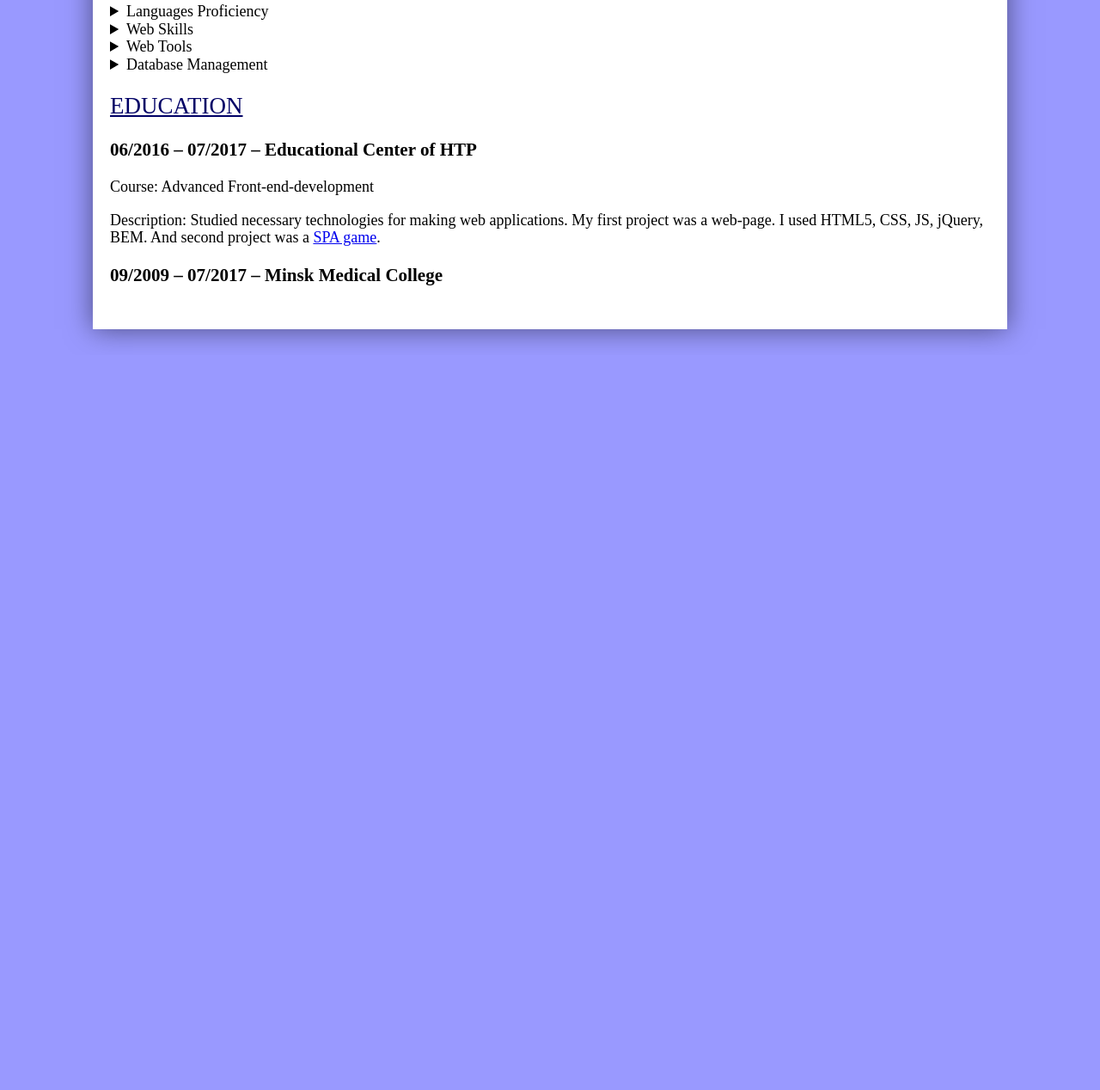
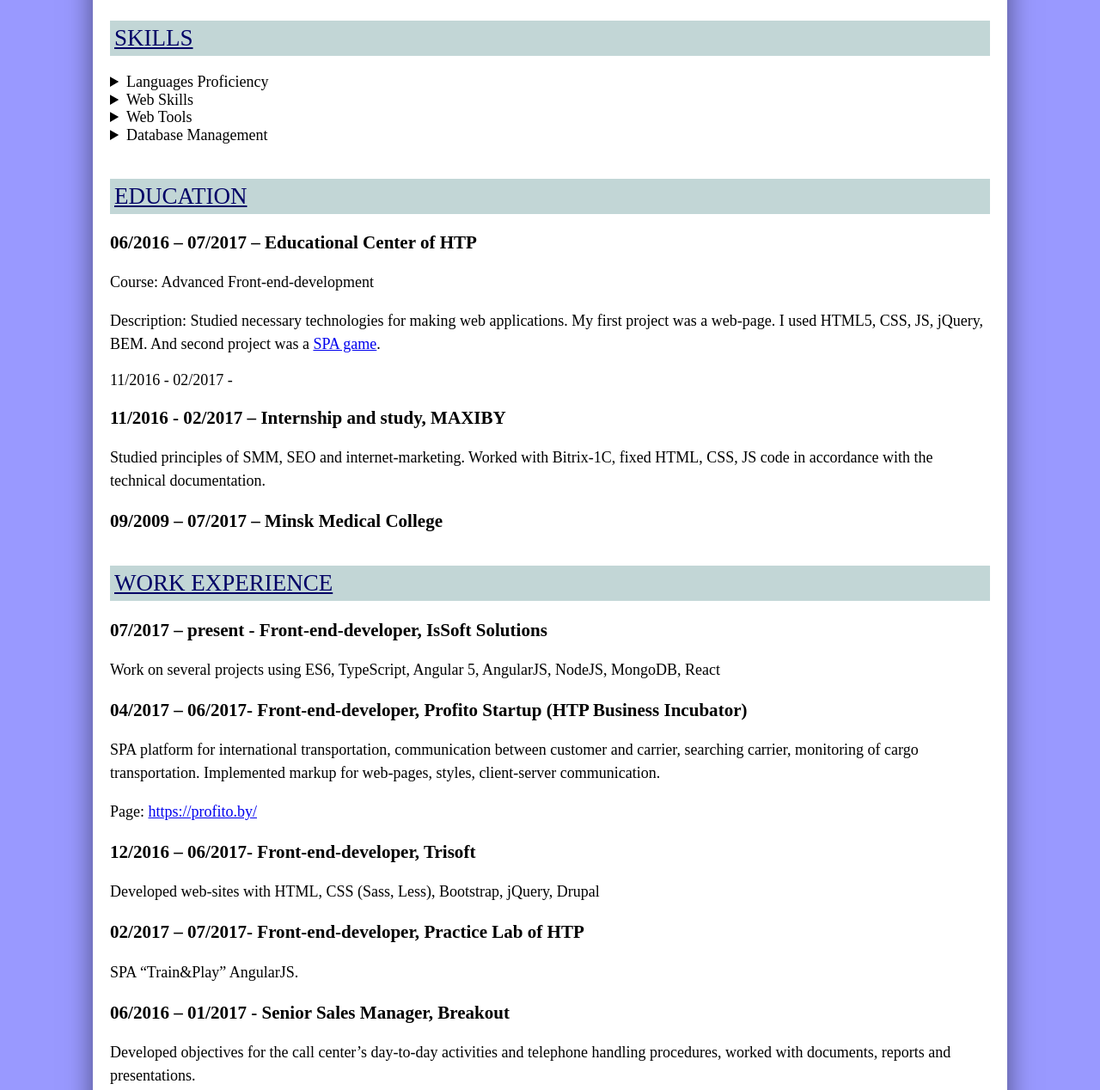
Before and after one commit to happy-Mary/rsschool-codejam1-cv, a plain HTML site: page index.html in a window 1280 px wide. Shown: the part 656-1924 px from the top of the page at 86% size. Before the commit the page ends 1069 px from the top, so only its background shows below. Drawn offline with Linux system fonts and the light colour scheme.

Commit message:
feat: added work experience section

```diff
--- a/index.html
+++ b/index.html
@@ -80,8 +80,38 @@
                     <p>Course:  Advanced Front-end-development</p>
                     <p>Description: Studied necessary technologies for making web applications. My first project was a  web-page. I used HTML5, CSS, JS, jQuery, BEM. And second project was a <a href="http://fe.it-academy.by/Sites/0020684/index.html">SPA game</a>.</p>
                 </section>
+                11/2016 - 02/2017 -
+                <section>
+                    <h3>11/2016 - 02/2017 – Internship and study, MAXIBY</h3>
+                    <p>Studied principles of SMM, SEO and internet-marketing. Worked with Bitrix-1C, fixed HTML, CSS, JS code in accordance with the technical documentation.</p>
+                </section>
+
                 <section>
                     <h3>09/2009 – 07/2017 – Minsk Medical College</h3>
+                </section>
+            </div>
+            <div class="work">
+                <h2>Work experience </h2>
+                <section>
+                    <h3>07/2017 – present - Front-end-developer, IsSoft Solutions</h3>
+                    <p>Work on several projects using ES6, TypeScript, Angular 5, AngularJS, NodeJS, MongoDB, React</p>
+                </section>
+                <section>
+                    <h3>04/2017 – 06/2017- Front-end-developer, Profito Startup  (HTP Business Incubator)</h3>
+                    <p>SPA platform for international transportation, communication between customer and carrier, searching carrier, monitoring of cargo transportation. Implemented markup for web-pages, styles, client-server communication.</p>
+                    <p>Page: <a href="https://profito.by/">https://profito.by/</a></p>
+                </section>
+                <section>
+                    <h3>12/2016 – 06/2017- Front-end-developer, Trisoft</h3>
+                    <p>Developed web-sites with HTML, CSS (Sass, Less), Bootstrap, jQuery, Drupal</p>
+                </section>
+                <section>
+                    <h3>02/2017 – 07/2017- Front-end-developer, Practice Lab of HTP</h3>
+                    <p>SPA  “Train&Play”  AngularJS.</p>
+                </section>
+                <section>
+                    <h3>06/2016 – 01/2017 - Senior Sales Manager, Breakout</h3>
+                    <p>Developed objectives for the call center’s day-to-day activities and telephone handling procedures, worked with documents, reports and presentations.</p>
                 </section>
             </div>
         </main>
--- a/styles/style.css
+++ b/styles/style.css
@@ -9,7 +9,7 @@ ul {
     list-style-position: inside;
 }
 
-ul li {
+ul li, p {
     line-height: 1.5;
 }
 
@@ -53,7 +53,7 @@ header .main-links {
     box-sizing: border-box;
     float: left;
     width: 70%;
-    padding-left: 20px;
+    padding-left: 50px;
 }
 
 header .main-links p>b {
@@ -65,4 +65,8 @@ main h2 {
     text-transform: uppercase;
     font-weight: 500;
     text-decoration: underline;
+    background: rgba(102, 153, 153, .4);
+    padding: 5px;
+    margin-top: 40px;
+    margin-bottom: 20px;
 }
```
Lines whose indentation alone changed are shown as unchanged.
